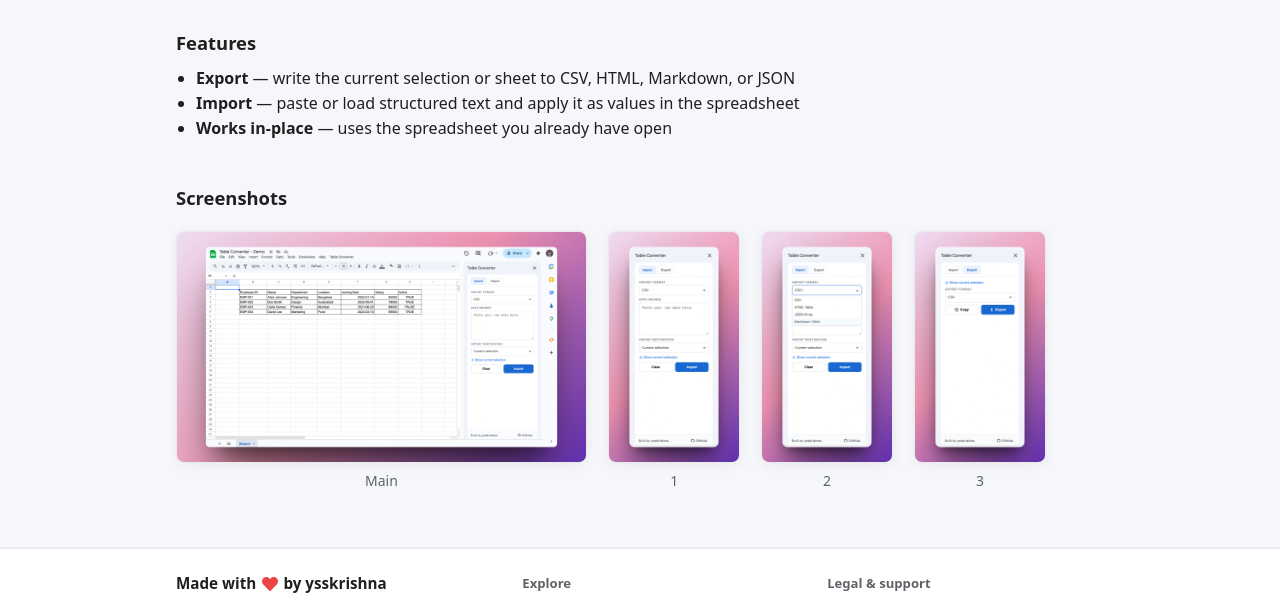
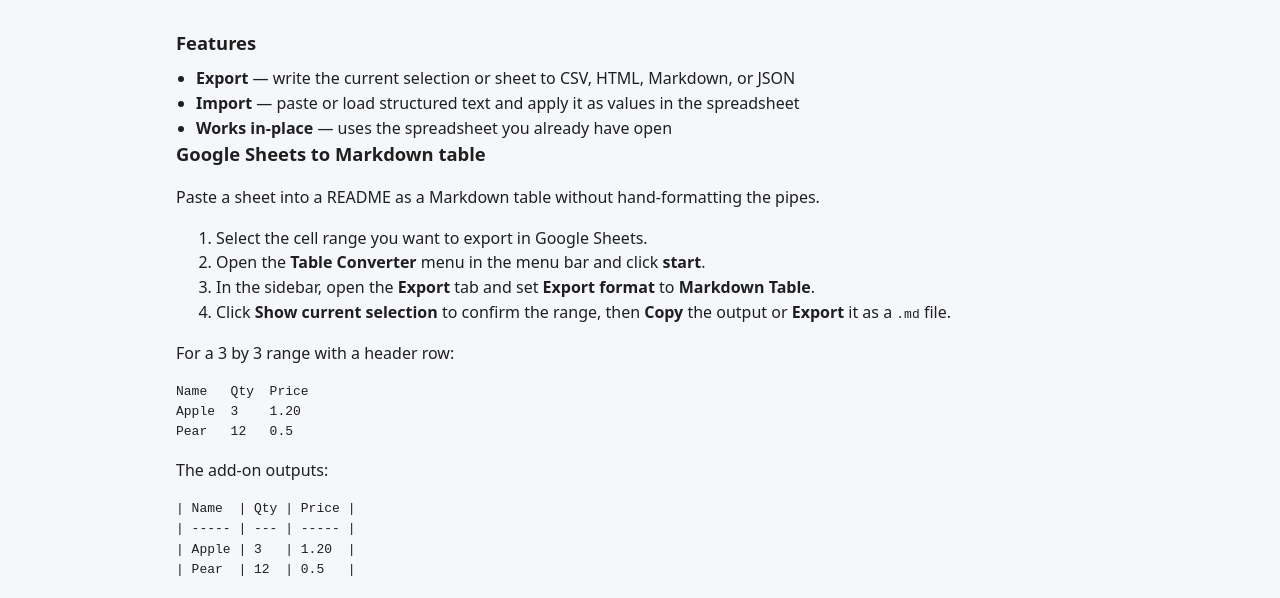
Before and after one commit to ysskrishna/google-sheets-table-converter, an Astro site in the folder website/: page / in a window 1280 px wide. Shown: the part 186-784 px from the top of the page. Built offline with nearby package versions, Linux system fonts and the light colour scheme; Astro itself is replaced by a stand-in of ours.

Commit message:
docs(site): add Google Sheets to Markdown table section
The home page explains CSV, HTML, Markdown and JSON export but has
no walkthrough for the most common case: copying a sheet range into a
README as a Markdown table.

Add a short section with the steps to export a selection as a
Markdown table and an example showing the exact output the add-on
produces for a 3 by 3 range. The example was generated by running the
add-on's own Markdown formatter, so the padding and separator widths
match what users see.

```diff
--- a/website/src/pages/index.astro
+++ b/website/src/pages/index.astro
@@ -71,6 +71,26 @@ const ldJson = {
     <li><strong>Works in-place</strong> — uses the spreadsheet you already have open</li>
   </ul>
 
+  <section class="markdown-export" aria-labelledby="markdown-export-heading">
+    <h2 id="markdown-export-heading">Google Sheets to Markdown table</h2>
+    <p>Paste a sheet into a README as a Markdown table without hand-formatting the pipes.</p>
+    <ol>
+      <li>Select the cell range you want to export in Google Sheets.</li>
+      <li>Open the <strong>Table Converter</strong> menu in the menu bar and click <strong>start</strong>.</li>
+      <li>In the sidebar, open the <strong>Export</strong> tab and set <strong>Export format</strong> to <strong>Markdown Table</strong>.</li>
+      <li>Click <strong>Show current selection</strong> to confirm the range, then <strong>Copy</strong> the output or <strong>Export</strong> it as a <code>.md</code> file.</li>
+    </ol>
+    <p>For a 3 by 3 range with a header row:</p>
+    <pre><code>Name   Qty  Price
+Apple  3    1.20
+Pear   12   0.5</code></pre>
+    <p>The add-on outputs:</p>
+    <pre><code>| Name  | Qty | Price |
+| ----- | --- | ----- |
+| Apple | 3   | 1.20  |
+| Pear  | 12  | 0.5   |</code></pre>
+  </section>
+
   <section class="screenshots" aria-label="Screenshots">
     <h2>Screenshots</h2>
     <div class="screenshots-scroll" tabindex="0" aria-label="Scroll to see all screenshots">
```
